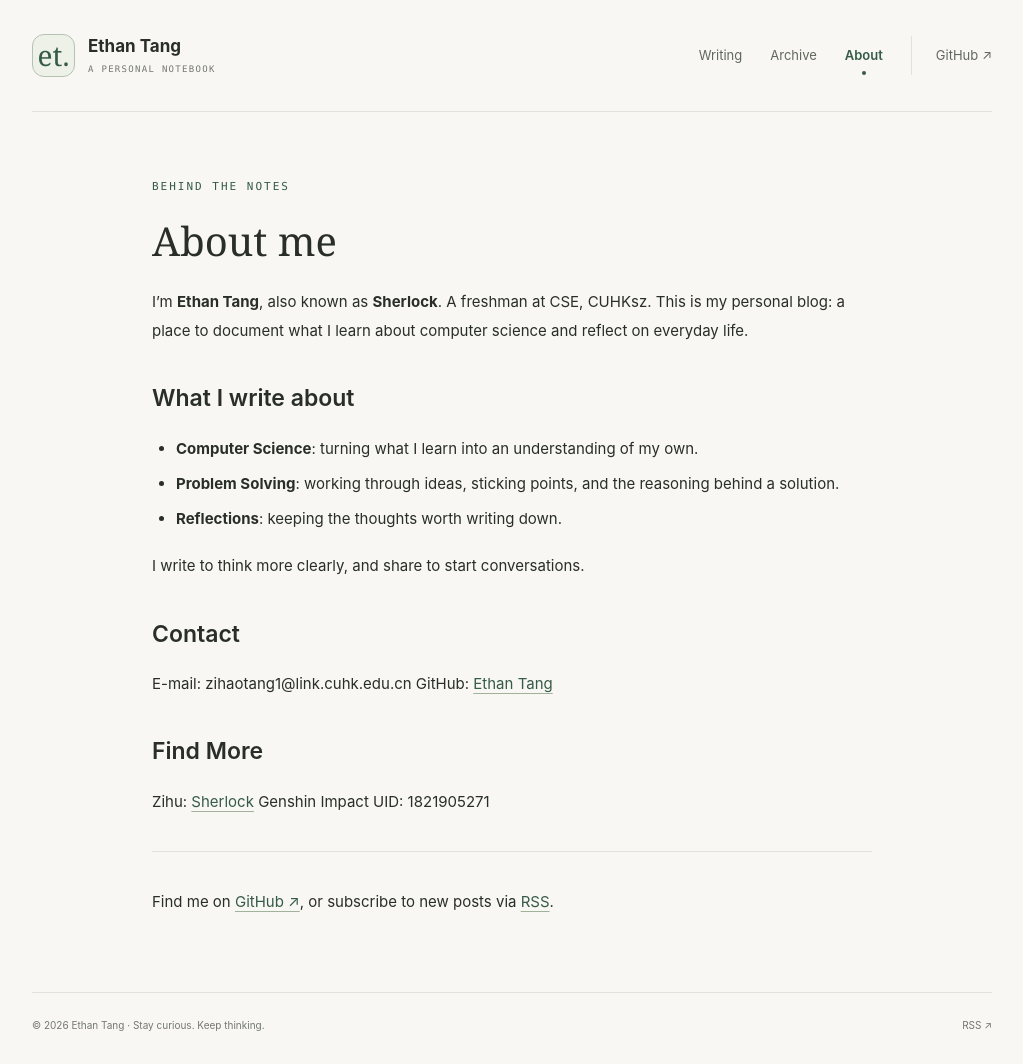
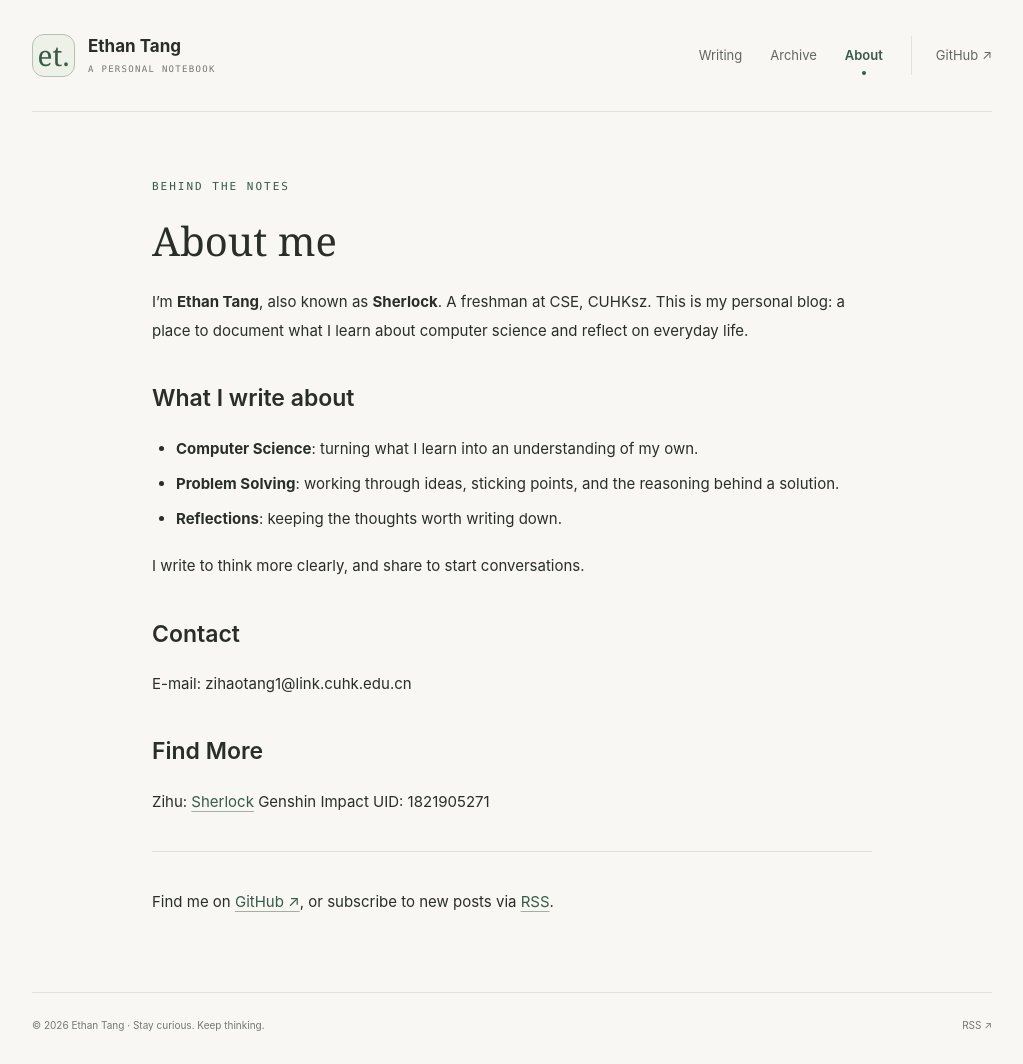
Before and after one commit to ethanzihao/ethanzihao.github.io, a Jekyll site: the page built from about.md, in a window 1280 px wide. Shown: the whole page, without its empty margins (128-1151 px from the left). Built offline with Jekyll 4.4.1, drawn with Linux system fonts in a browser that asks for light colours.

Commit message:
Cover original change

```diff
--- a/about.md
+++ b/about.md
@@ -19,7 +19,6 @@ I write to think more clearly, and share to start conversations.
 
 ## Contact
 E-mail: zihaotang1@link.cuhk.edu.cn
-GitHub: [Ethan Tang](https://github.com/ethanzihao)
 
 ## Find More
 Zihu: [Sherlock](https://www.zhihu.com/people/sherlock-41-52-28)
```
